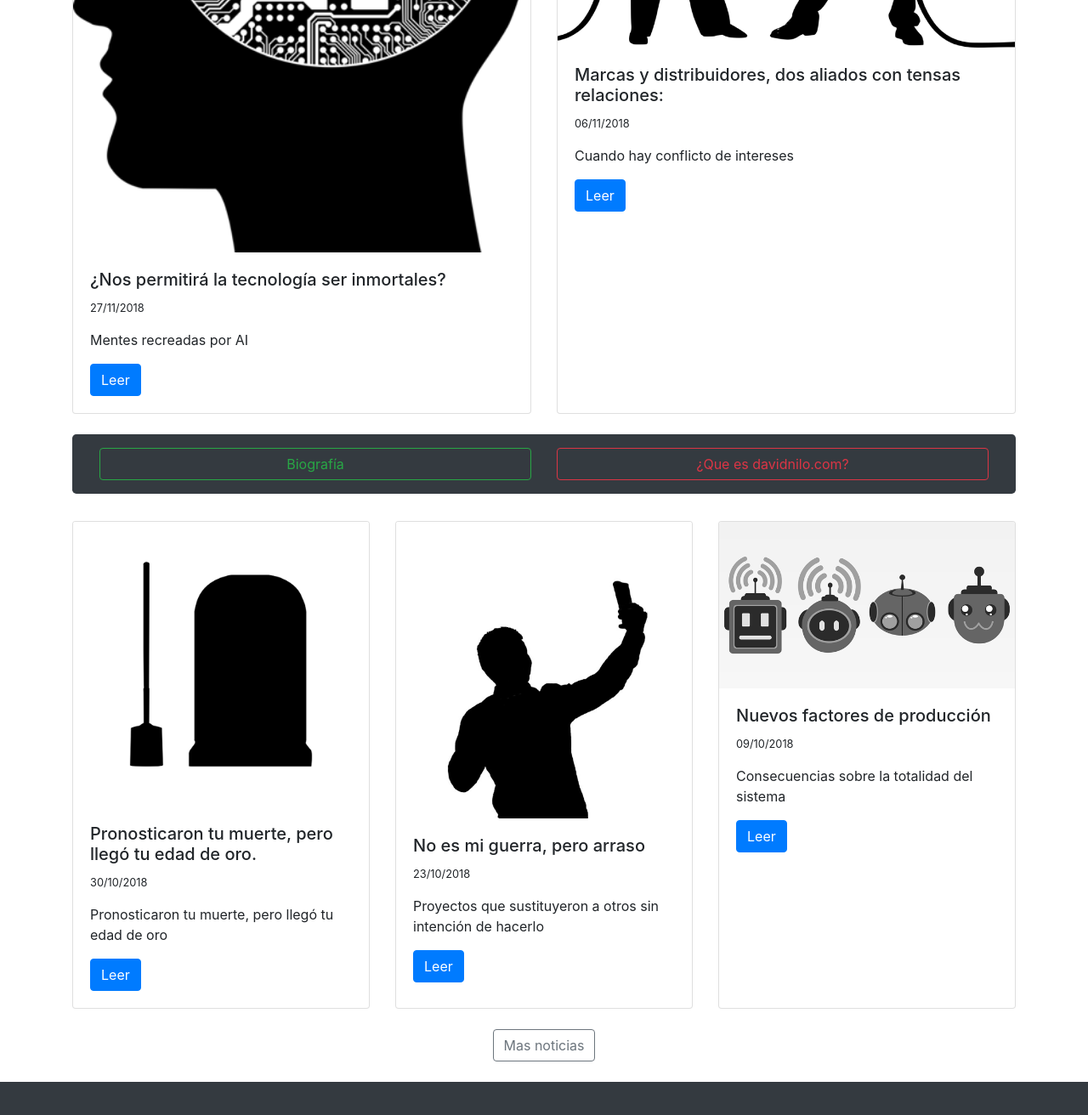
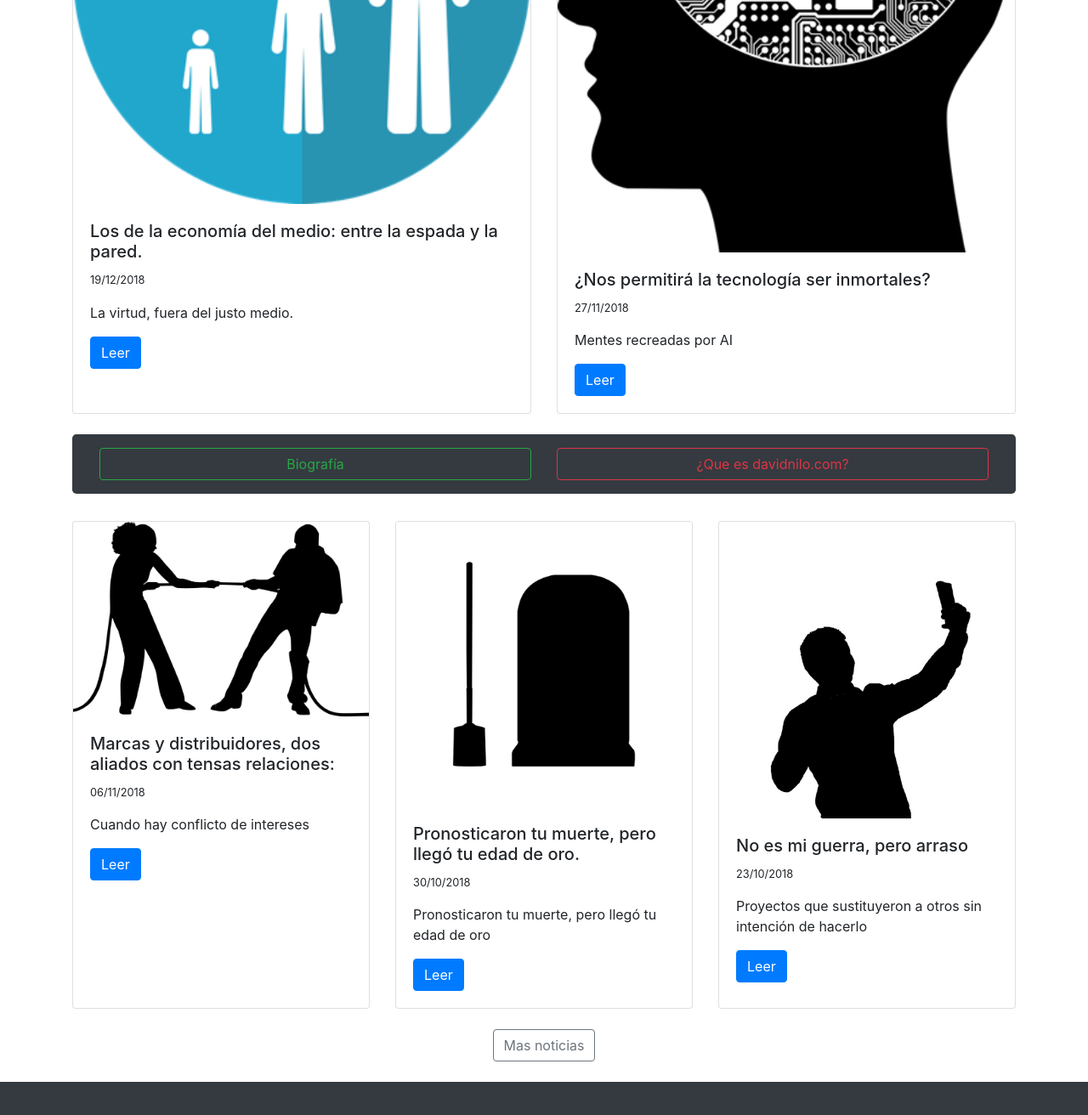
Before and after one commit to davidnilo94/davidnilo94.github.io, a Jekyll site: the page built from index.html, in a window 1280 px wide and 1400 px high, scrolled down 826 px. Shown: the top 1312 px of the window at 85% size. Built offline with Jekyll 4.4.1, drawn with Linux system fonts in a browser that asks for light colours; nearby versions of some CDN libraries.

Commit message:
Create 2018-12-19-los-de-la-econom-a-del-medio-entre-la-espada-y-la-pared.md

```diff
--- a/_posts/2018-12-19-los-de-la-econom-a-del-medio-entre-la-espada-y-la-pared.md
+++ b/_posts/2018-12-19-los-de-la-econom-a-del-medio-entre-la-espada-y-la-pared.md
@@ -1,15 +1,18 @@
 ---
 layout: posts
 date: '2018-12-19 09:33 +0100'
-image: /media/
+image: /media/sizes.png
 disqus: true
-published: false
+published: true
 title: 'Los de la economía del medio: entre la espada y la pared.'
+description: 'La virtud, fuera del justo medio.'
 ---
 
 ## Los de la economía del medio: entre la espada y la pared.
 
 ## Virtud fuera del justo medio
+
+![sizes]({{site.baseurl}}/media/sizes.png)
 
 Aunque el celebérrimo Aristóteles predicaba, que era el justo medio entre los extremos el lugar donde albergaba la virtud, no siempre la economía ha permitido la permanencia de empresas de tamaños medios en algunos sectores.
 Estas, por unas razones u otras, han acabado por desaparecer de un marco de juego, donde tanto los grandes como los pequeños, han ejercido una presión contra ti, que en un determinado momento dejó de ser soportable.
```
Also changed, not shown: other parts of _posts/2018-12-19-los-de-la-econom-a-del-medio-entre-la-espada-y-la-pared.md (+2 -0 lines).
